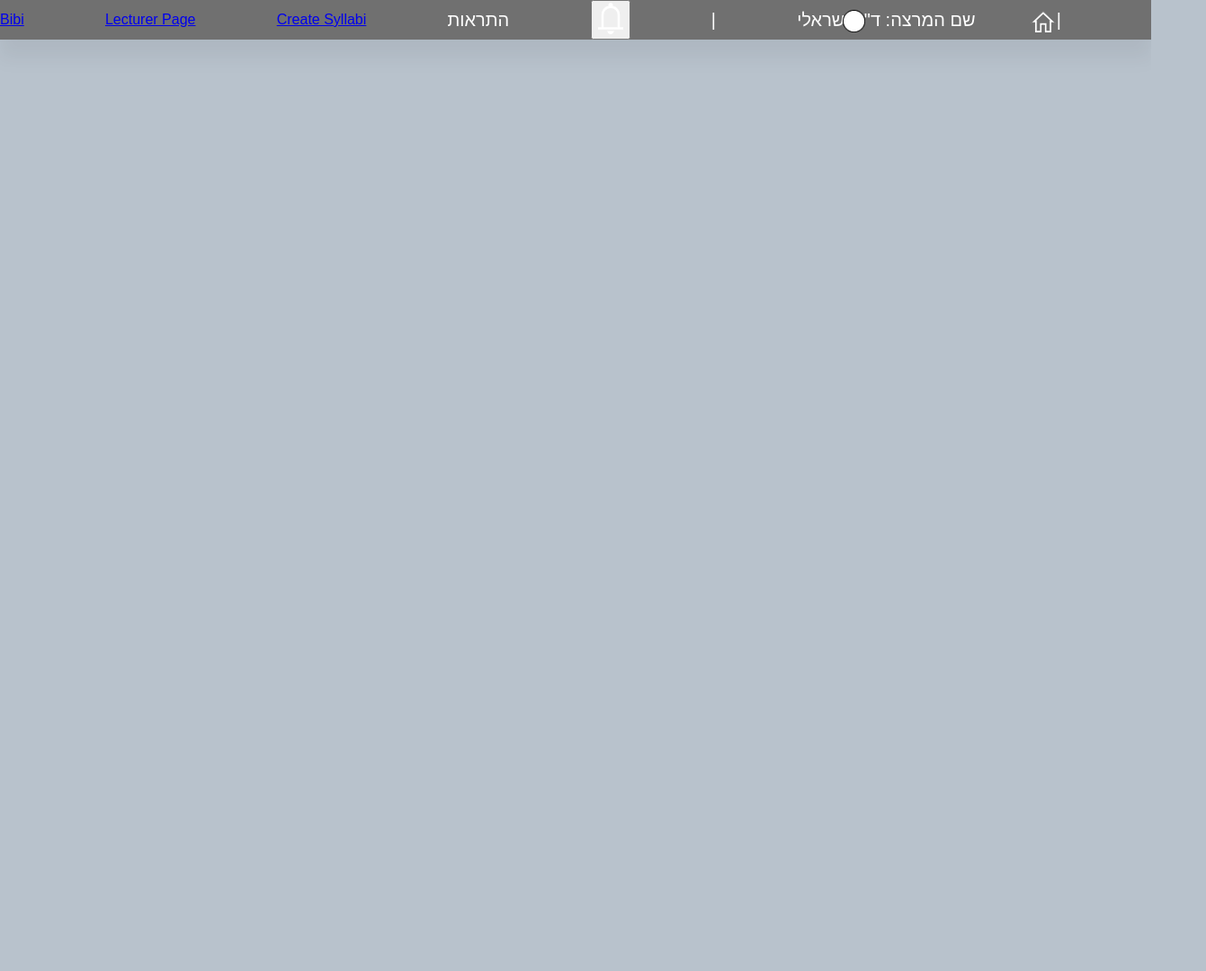
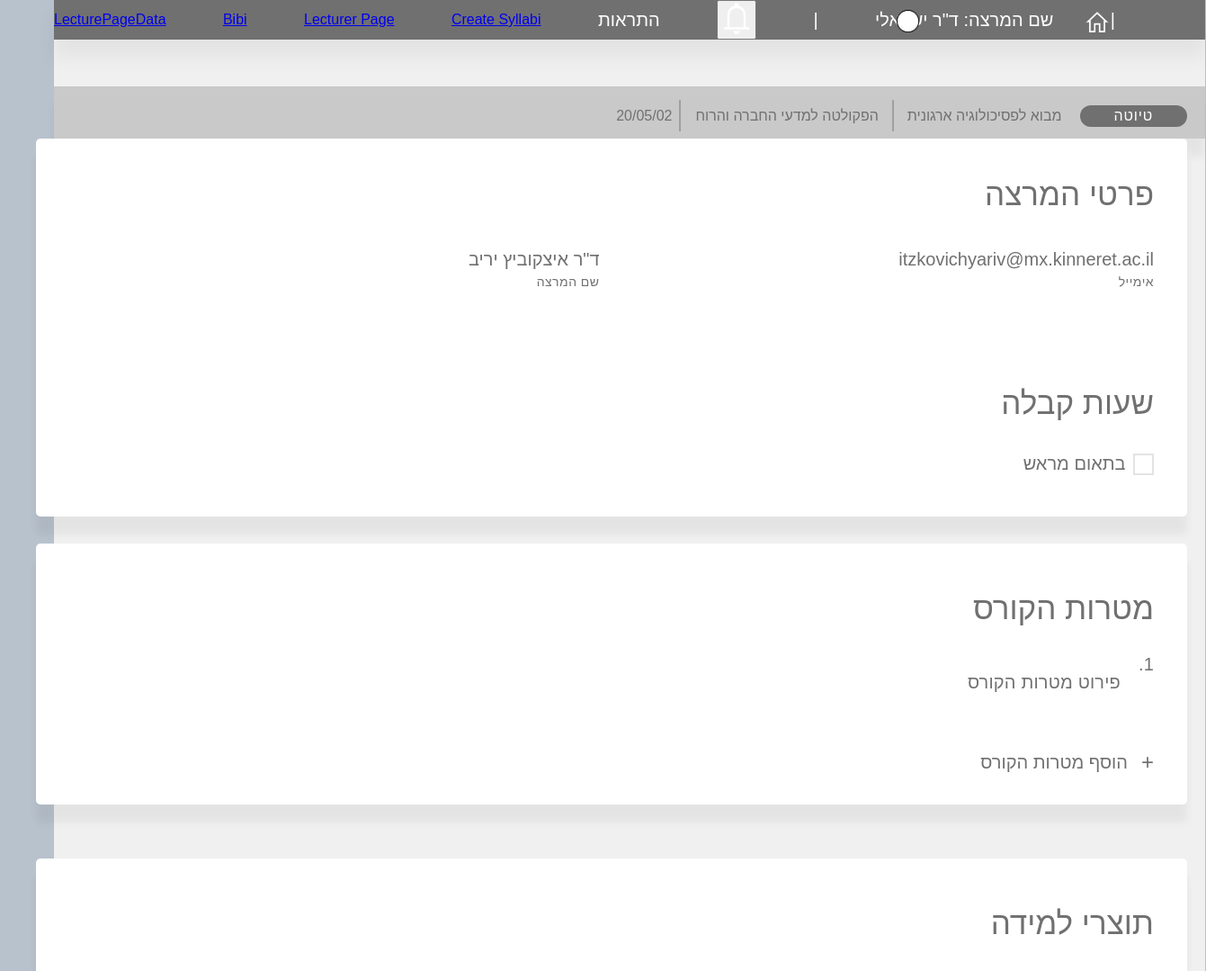
Before and after one commit to ItayAmos8/Sillaby, a React (Create React App) app: page /LecturerDataEntryComplete in a window 1280 px wide. Shown: the top 1079 px of the page at 90% size, 1341 px wide, since content can reach past the window. Before the commit the page ends 800 px from the top, so only its background shows below. Built offline with nearby package versions, Linux system fonts and the light colour scheme.

Commit message:
lecture page 80%

```diff
--- a/src/App.js
+++ b/src/App.js
@@ -70,11 +70,10 @@ import { Link } from "react-router-dom";
 import home_icon from "./Icons/top_icons/home_icon.png";
 import person_icon from "./Icons/top_icons/account_circle_FILL0.png";
 import notification_icon from "./Icons/top_icons/notifications_FILL0_.png";
-
+import LecturerDataEntryComplete from "./pages/lecturerDataEntryComplete";
 
 function App() {
     return (
-
 
         <Router>
             <nav>
@@ -99,6 +98,7 @@ function App() {
                         <Link to="/create-syllabi">Create Syllabi</Link>
                         <Link to="/lecturer-page">Lecturer Page</Link>
                         <Link to="/Bibliography">Bibi </Link>
+                        <Link to="/LecturerDataEntryComplete">LecturePageData</Link>
                     </div>
                 </header>
 
@@ -108,8 +108,10 @@ function App() {
                 <Route path="/Bibliography" element={<Bibliography />} />
                 <Route path="/create-syllabi" element={<CreateSylabi />} />
                 <Route path="/lecturer-page" element={<LecturerPage />} />
+                <Route path="/LecturerDataEntryComplete" element={<LecturerDataEntryComplete/>}/>
             </Routes>
         </Router>
+
     );
 }
 
--- a/src/pages/CourseContent.jsx
+++ b/src/pages/CourseContent.jsx
@@ -21,15 +21,65 @@ const ContentSection = ({ title, items, onAdd }) => (
     </section>
 );
 
-export const CourseContent = ({ objectives, learningOutcomes }) => {
+export const CourseContent = ({ objectives = [], learningOutcomes = [],subject=[] }, active = [],req = []) => {
+    const defaultObjectives = [
+        "להבין את יסודות התכנות",
+        "לשפר כישורי פתרון בעיות",
+        "ללמוד כיצד לעבוד בצוותי פיתוח"
+    ];
+
+    const defaultLearningOutcomes = [
+        "יכולת לכתוב קוד בסיסי",
+        "היכרות עם מחזור חיים של פרויקט תוכנה",
+        "שיפור חשיבה לוגית"
+    ];
+    const defaultSubjects = [
+        "saddsa","asddsa"
+    ]
+    const activeLearning = [
+        "dsagdg", "uyyuy"
+    ]
+    const requirment =[
+        "חייב לעבור"
+    ]
     return (
         <div className={styles.courseContent}>
-      <ContentSection title="מטרות הקורס" items={objectives} onAdd={() => {}} />
+            <ContentSection
+                title="מטרות הקורס"
+                items={objectives.length ? objectives : defaultObjectives}
+                onAdd={() => alert("הוספת מטרה חדשה")}
+            />
             <ContentSection
                 title="תוצרי למידה"
-        items={learningOutcomes}
-        onAdd={() => {}}
+                items={learningOutcomes.length ? learningOutcomes : defaultLearningOutcomes}
+                onAdd={() => alert("הוספת תוצר חדש")}
             />
+            <ContentSection
+                title="נושאי הקורס"
+                items={subject.length ? subject : defaultSubjects}
+                onAdd={() => alert("הוספת נושאי הקורס")}
+            />
+            <ContentSection
+                title="למידה פעילה"
+                items={active.length ? subject : activeLearning}
+                onAdd={() => alert("הוספת נושאי הקורס")}
+            />
+            <ContentSection
+                title="דרישות הקורס"
+                items={req.length ? subject : requirment}
+                onAdd={() => alert("הוספת נושאי הקורס")}
+            />
+            <ContentSection
+                title="הרכב הציון"
+                items={req.length ? subject : requirment}
+                onAdd={() => alert("הוספת נושאי הקורס")}
+            />
+            <ContentSection
+                title="מבנה המטלות"
+                items={req.length ? subject : requirment}
+                onAdd={() => alert("הוספת נושאי הקורס")}
+            />
+            {/*צריך לעדכן את הרשימות לפי הצורך וגם את העיצוב בהמשך*/}
         </div>
     );
 };
--- a/src/pages/CourseDetailsPage.jsx
+++ b/src/pages/CourseDetailsPage.jsx
@@ -2,7 +2,7 @@ import React from "react";
 import { CourseHeader } from "./CourseHeader";
 import { InstructorDetails } from "./InstructorDetails";
 import { CourseContent } from "./CourseContent";
-import { Bibliography } from "./Bibliography";
+import Bibliography from "./Bibliography";
 import styles from "../styles/CourseDetailsPage.module.css";
 
 export const CourseDetailsPage = () => {
--- a/src/pages/CourseHeader.jsx
+++ b/src/pages/CourseHeader.jsx
@@ -5,17 +5,17 @@ export const CourseHeader = ({ courseCode, courseName, faculty, status }) => {
   return (
     <header className={styles.header}>
       <div className={styles.courseInfo}>
+        <div className={styles.statusBadge}>{status}</div>
         <div className={styles.courseDetails}>
-          <span className={styles.courseCode}>{courseCode}</span>
-          <div className={styles.divider} />
           <span className={styles.courseName}>{courseName}</span>
           <div className={styles.divider} />
-        </div>
         <div className={styles.facultyInfo}>
           <span className={styles.facultyName}>{faculty}</span>
           <div className={styles.statusIndicator} />
+          <div className={styles.divider} />
+          <span className={styles.courseCode}>{courseCode}</span>
         </div>
-        <div className={styles.statusBadge}>{status}</div>
+        </div>
       </div>
     </header>
   );
--- a/src/pages/InstructorDetails.jsx
+++ b/src/pages/InstructorDetails.jsx
@@ -29,13 +29,14 @@ export const InstructorDetails = ({ email, name, officeHours, schedule }) => {
         <div className={styles.officeHours}>
           <h3 className={styles.subTitle}>שעות קבלה</h3>
           <div className={styles.scheduleInput}>
+            <div className={styles.checkbox} role="checkbox" tabIndex="0"/>
+
             <input
-              type="text"
-              value={officeHours}
-              className={styles.input}
-              aria-label="שעות קבלה"
+                type="text"
+                value={officeHours}
+                className={styles.input}
+                aria-label="שעות קבלה"
             />
-            <div className={styles.checkbox} role="checkbox" tabIndex="0" />
           </div>
         </div>
       </div>
--- /dev/null
+++ b/src/pages/lecturerDataEntryComplete.js
@@ -0,0 +1,20 @@
+import React, {useState} from "react";
+import Bibliography from "./Bibliography";
+import {CourseContent} from "./CourseContent";
+import {CourseDetailsPage} from "./CourseDetailsPage";
+import {CourseHeader} from "./CourseHeader";
+import {InstructorDetails} from "./InstructorDetails";
+
+function lecturerDataEntryComplete() {
+    return (
+        <div>
+            <CourseDetailsPage/>
+            {/*<CourseHeader/>*/}
+            {/*<CourseContent/>*/}
+            {/*<InstructorDetails/>*/}
+            {/*<Bibliography/>*/}
+        </div>
+    )
+}
+
+export default lecturerDataEntryComplete;
--- a/src/styles/CourseHeader.module.css
+++ b/src/styles/CourseHeader.module.css
@@ -1,4 +1,5 @@
 .header {
+  display: flex;
   background-color: #c9c9c9;
   box-shadow: 0 20px 10px rgba(0, 0, 0, 0.051);
   padding: 15px 0 8px;
@@ -6,13 +7,9 @@
 }
 
 .courseInfo {
-  max-width: 1365px;
-  margin: 0 auto;
   padding: 0 20px;
   display: flex;
   align-items: center;
-  justify-content: space-between;
-  flex-wrap: wrap;
   gap: 20px;
 }
 
@@ -20,8 +17,6 @@
   display: flex;
   align-items: center;
   gap: 15px;
-  font-size: 20px;
-  font-weight: 500;
 }
 
 .divider {
@@ -34,7 +29,18 @@
   display: flex;
   align-items: center;
   gap: 8px;
-  font-weight: 300;
+}
+.courseCode{
+
+}
+.courseName{
+
+}
+.facultyName{
+
+}
+.statusIndicator{
+
 }
 
 .statusBadge {
--- a/src/styles/InstructorDetails.module.css
+++ b/src/styles/InstructorDetails.module.css
@@ -18,13 +18,11 @@
 .detailsContainer {
   display: flex;
   flex-direction: column;
-  gap: 30px;
 }
 
 .contactInfo {
   display: flex;
   gap: 27px;
-  flex-wrap: wrap;
 }
 
 .field {
@@ -32,14 +30,12 @@
   min-width: 250px;
   display: flex;
   flex-direction: column;
-  align-items: flex-end;
+  align-items: flex-start;
 }
 
 .input {
   width: 100%;
   font-size: 20px;
-  line-height: 1.2;
-  letter-spacing: 0.19px;
   color: #707070;
   border: none;
   background: transparent;
@@ -53,11 +49,12 @@
 }
 
 .label {
+  display: flex;
+  justify-content: center;
   font-size: 14px;
-  line-height: 1;
   letter-spacing: 0.47px;
   color: #707070;
-  margin-top: 5px;
+
 }
 
 .officeHours {
```
Lines whose indentation alone changed are shown as unchanged.
